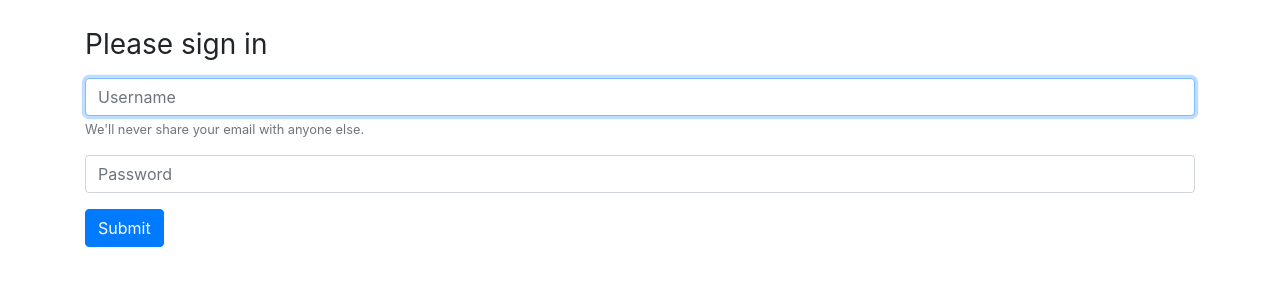
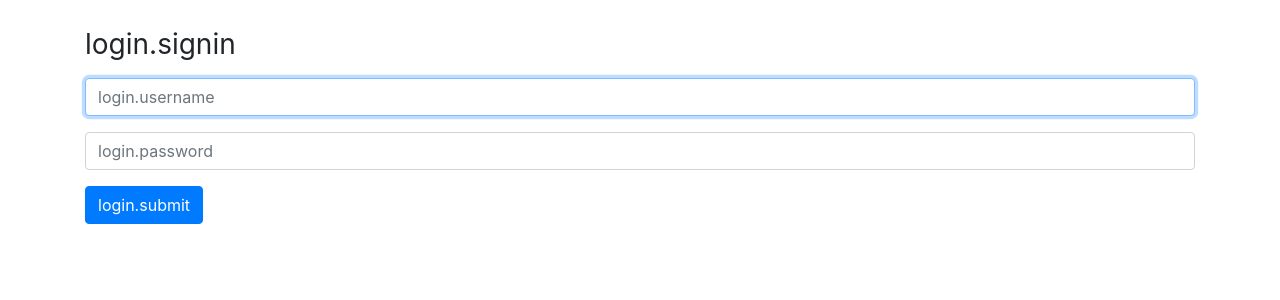
Before and after one commit to tchapi/davis, a Symfony app: template templates/security/login.html.twig in a window 1280 px wide. Shown: the part 58-358 px from the top of the page. Run offline with Twig, Linux system fonts and the light colour scheme; the template is opened without the code that fills it, so the values that code supplies are empty; some libraries are stand-ins or nearby versions.

Commit message:
Translate login page

```diff
--- a/templates/_partials/navigation.html.twig
+++ b/templates/_partials/navigation.html.twig
@@ -22,7 +22,7 @@
             {{ app.user.username }}
           </a>
           <div class="dropdown-menu" aria-labelledby="navbarDropdownMenuLink">
-            <a class="dropdown-item" href="{{ path('app_logout') }}">Logout</a>
+            <a class="dropdown-item" href="{{ path('app_logout') }}">{{ "logout"|trans }}</a>
           </div>
         </li>
       </ul>
--- a/templates/security/login.html.twig
+++ b/templates/security/login.html.twig
@@ -2,30 +2,31 @@
 {% set menu = null %}
 
 {% block body %}
+
+{% if app.user %}
+    <div class="mb-3">
+        {{ "login.already"|trans({username: app.user.username}) }}, <a href="{{ path('app_logout') }}">{{ "logout"|trans }}</a>
+    </div>
+{% else %}
     <form method="post">
         {% if error %}
             <div class="alert alert-danger">{{ error.messageKey|trans(error.messageData, 'security') }}</div>
         {% endif %}
 
-    {% if app.user %}
-        <div class="mb-3">
-            You are logged in as {{ app.user.username }}, <a href="{{ path('app_logout') }}">Logout</a>
-        </div>
-    {% endif %}
-
-    <h1 class="h3 mb-3 font-weight-normal">Please sign in</h1>
+        <h1 class="h3 mb-3 font-weight-normal">{{ "login.signin"|trans }}</h1>
 
         <div class="form-group">
-        <label for="inputUsername" class="sr-only">Login</label>
-        <input type="text" value="{{ last_username }}" name="username" id="inputUsername" class="form-control" placeholder="Username" required autofocus>
-        <small id="emailHelp" class="form-text text-muted">We'll never share your email with anyone else.</small>
+            <label for="inputUsername" class="sr-only">{{ "login.username"|trans }}</label>
+            <input type="text" value="{{ last_username }}" name="username" id="inputUsername" class="form-control" placeholder="{{ "login.username"|trans }}" required autofocus>
         </div>
         <div class="form-group">
-        <label for="inputPassword" class="sr-only">Password</label>
-        <input type="password" name="password" id="inputPassword" class="form-control" placeholder="Password" required>
+            <label for="inputPassword" class="sr-only">{{ "login.password"|trans }}</label>
+            <input type="password" name="password" id="inputPassword" class="form-control" placeholder="{{ "login.password"|trans }}" required>
         </div>
-    <button type="submit" class="btn btn-primary">Submit</button>
+        <button type="submit" class="btn btn-primary">{{ "login.submit"|trans }}</button>
 
         <input type="hidden" name="_csrf_token" value="{{ csrf_token('authenticate') }}">
     </form>
+{% endif %}
+
 {% endblock %}
```
Also changed, not shown: 1 other file. Lines whose indentation alone changed are shown as unchanged.
